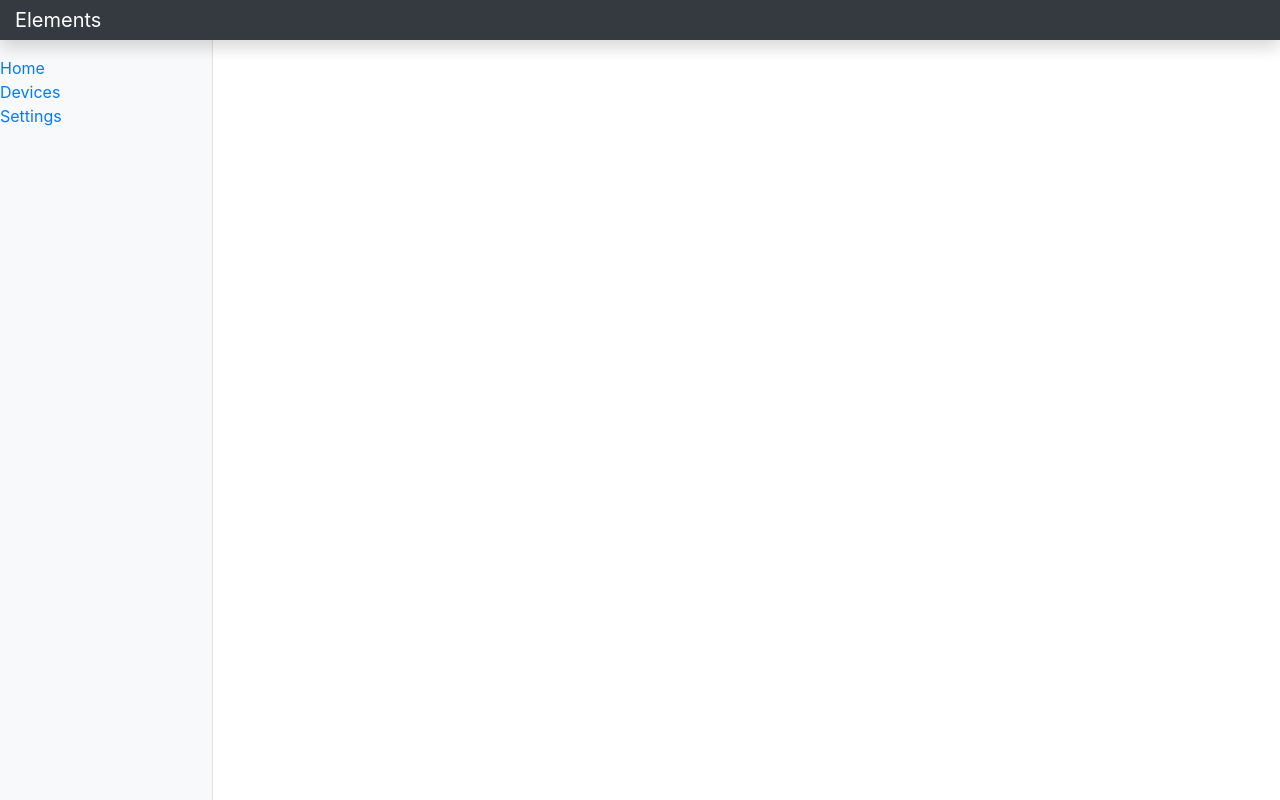
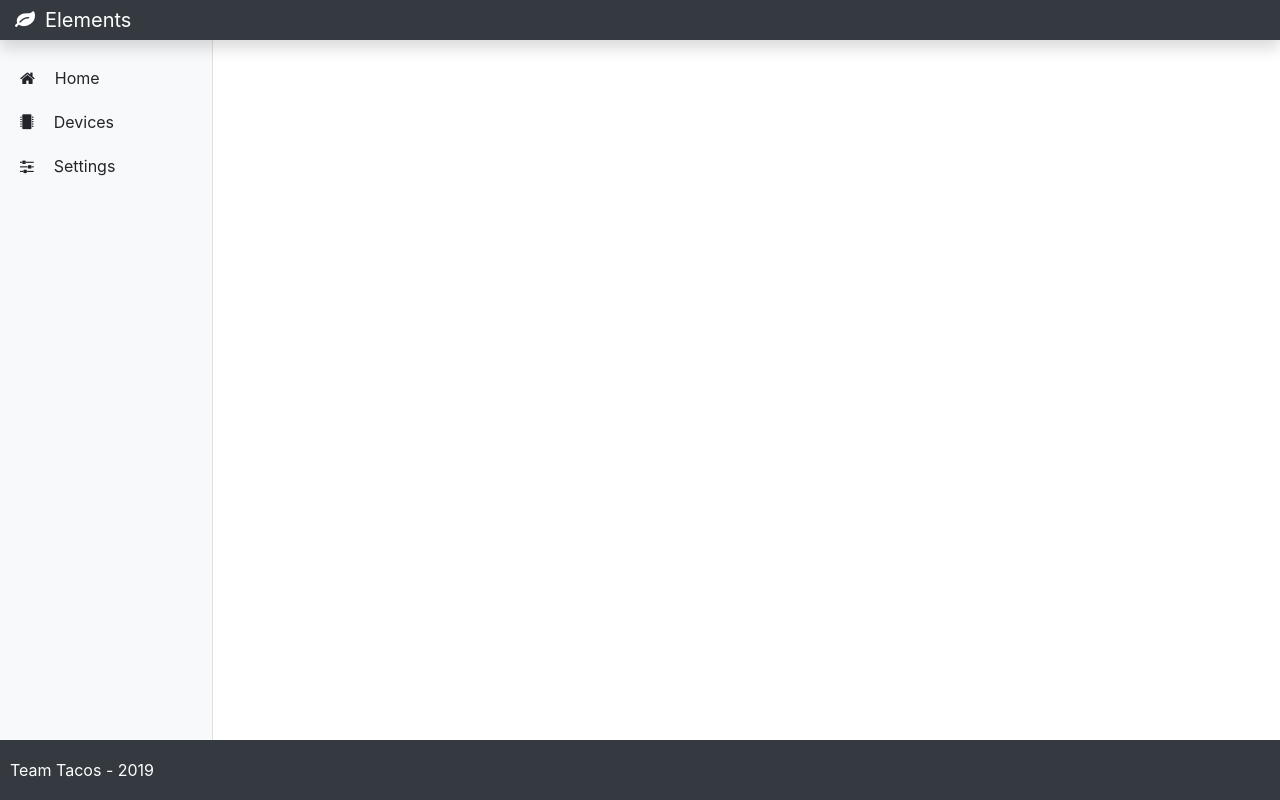
Before and after one commit to GRAYZ16/Elements, a PHP site: template resources/templates/leftPanel.php in a window 1280 px wide. Run offline with PHP 8.4, Linux system fonts and the light colour scheme; the template is opened without the code that fills it, so the values that code supplies are empty.

Commit message:
Finish Template Layout. Add Files for Navbar pages

```diff
--- a/css/style.css
+++ b/css/style.css
@@ -10,14 +10,42 @@
 .sidebar {
     position: fixed;
     top: 0;
-    bottom: 0;
+    bottom: 60px;
     left: 0;
     z-index: 100;
     padding: 48px 0 0;
     box-shadow: inset -1px 0 0 rgba(0, 0, 0, .1);
 }
 
+.nav-item > * {
+  color: #212529;
+  padding: 10px;
+}
+
+.nav-item > a > * {
+  padding-left: 10px;
+  padding-right: 20px;
+}
+
 [role="main"]
 {
   padding-top: 48px;
 }
+
+html {
+  position: relative;
+  min-height: 100%;
+}
+
+body {
+  margin-bottom: 60px; /* Margin bottom by footer height */
+}
+
+.footer {
+  position: absolute;
+  bottom: 0;
+  width: 100%;
+  height: 60px; /* Set the fixed height of the footer here */
+  line-height: 60px; /* Vertically center the text there */
+  background-color: #f5f5f5;
+}
--- a/index.php
+++ b/index.php
@@ -2,4 +2,7 @@
     require_once("./resources/config.php");
     require_once(LIBRARY_PATH . "/templateFunctions.php");
 
-    renderLayoutWithContentFile("home.php");
+    $page = $_GET['page'] ?? "home";
+
+
+    renderLayoutWithContentFile($page . ".php");
--- a/resources/templates/footer.php
+++ b/resources/templates/footer.php
@@ -1,5 +1,5 @@
-<div id="footer">
-    Footer Stuff
+<div class="footer bg-dark text-white" style="margin-bottom:0; padding-left: 10px;">
+    Team Tacos - 2019
 </div>
 </body>
 </html>
--- a/resources/templates/header.php
+++ b/resources/templates/header.php
@@ -3,11 +3,12 @@
   <head>
     <meta charset="utf-8">
     <link rel="stylesheet" href="https://stackpath.bootstrapcdn.com/bootstrap/4.3.1/css/bootstrap.min.css" integrity="sha384-ggOyR0iXCbMQv3Xipma34MD+dH/1fQ784/j6cY/iJTQUOhcWr7x9JvoRxT2MZw1T" crossorigin="anonymous">
+    <link rel="stylesheet" href="https://cdnjs.cloudflare.com/ajax/libs/font-awesome/4.7.0/css/font-awesome.min.css">
     <link rel="stylesheet" href="./css/style.css">
     <title>Elements Dashboard</title>
   </head>
   <body>
 
     <nav class="navbar navbar-dark fixed-top bg-dark flex-md-nowrap p-0 shadow">
-      <a href="#" class="navbar-brand col-sm-3 col-md-2 mr-0">Elements</a>
+      <a href="#" class="navbar-brand col-sm-3 col-md-2 mr-0"><i class="fa fa-leaf" style="padding-right: 10px;"></i>Elements</a>
     </nav>
--- a/resources/templates/leftPanel.php
+++ b/resources/templates/leftPanel.php
@@ -1,9 +1,9 @@
 <nav class="col-md-2 d-none d-md-block bg-light sidebar">
   <div class="sidebar-sticky">
-    <ul class="nav flex-column">
-            <li class="nav-item"><a href="#">Home</a></li>
-            <li class="nav-item"><a href="#">Devices</a></li>
-            <li class="nav-item"><a href="#">Settings</a></li>
+    <ul class="nav flex-column justify-content-center">
+            <li class="nav-item"><a class="nav-link active"href="http://192.168.33.10/Elements/index.php?page=home"><i class="fa fa-home"></i>Home</a></li>
+            <li class="nav-item"><a class="nav-link"href="http://192.168.33.10/Elements/index.php?page=devices"><i class="fa fa-microchip"></i>Devices</a></li>
+            <li class="nav-item"><a class="nav-link"href="http://192.168.33.10/Elements/index.php?page=settings"><i class="fa fa-sliders"></i>Settings</a></li>
     </ul>
   </div>
 </nav>
```
Also changed, not shown: resources/templates/devices.php (added), resources/templates/settings.php (added).
